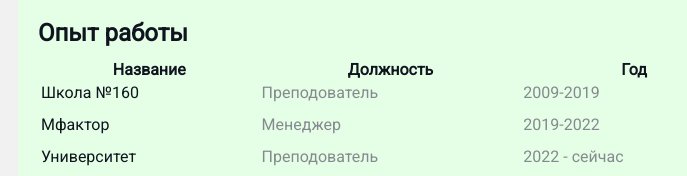
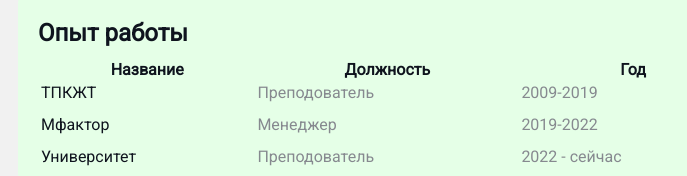
Before and after one commit to yorkin999/resume, a plain HTML site: page index.html in a window 1280 px wide. Shown: the part 649-825 px from the top of the page, 247-934 px from the left. Drawn offline with Linux system fonts and the light colour scheme.

Commit message:
Update index.html

```diff
--- a/index.html
+++ b/index.html
@@ -55,7 +55,7 @@
     </thead>
     <tbody>
         <tr>
-          <td>Школа №160</td>
+          <td>ТПКЖТ</td>
           <td>Преподователь</td>
           <td>2009-2019</td>
         </tr>
```
